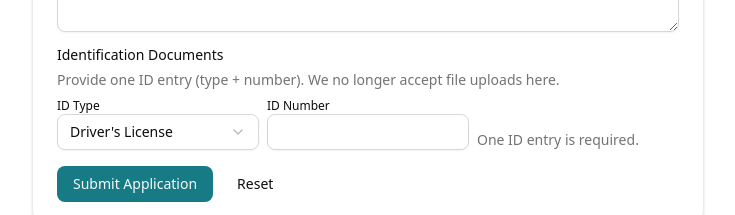
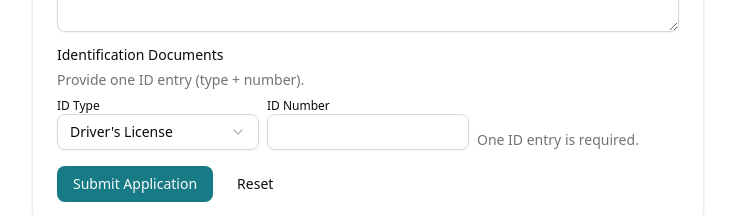
Before and after one commit to jjybaliguat/isp-system-frontend, a Next.js app: page /apply in a window 1280 px wide. Shown: the part 651-866 px from the top of the page, without its empty margins (272-1007 px from the left). Built offline with nearby package versions, Linux system fonts and the light colour scheme; no server answers.

Commit message:
some changes

```diff
--- a/app/apply/page.tsx
+++ b/app/apply/page.tsx
@@ -247,7 +247,7 @@ export default function ApplyPage() {
 
               <div className="space-y-2">
                 <Label>Identification Documents</Label>
-                <p className="text-sm text-muted-foreground">Provide one ID entry (type + number). We no longer accept file uploads here.</p>
+                <p className="text-sm text-muted-foreground">Provide one ID entry (type + number).</p>
 
                 <div className="mt-2">
                   <div className="grid grid-cols-1 sm:grid-cols-3 gap-2 items-end">
```
